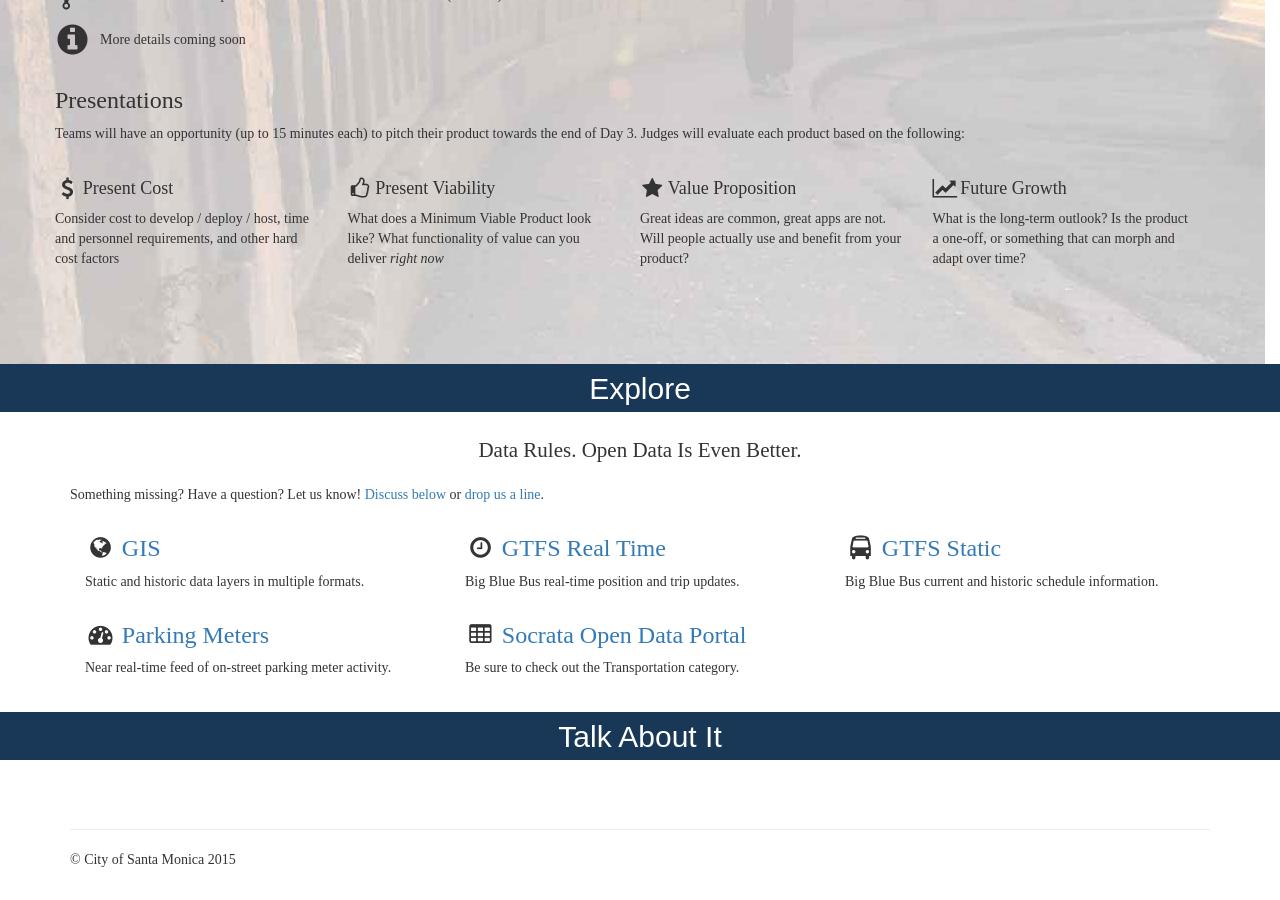
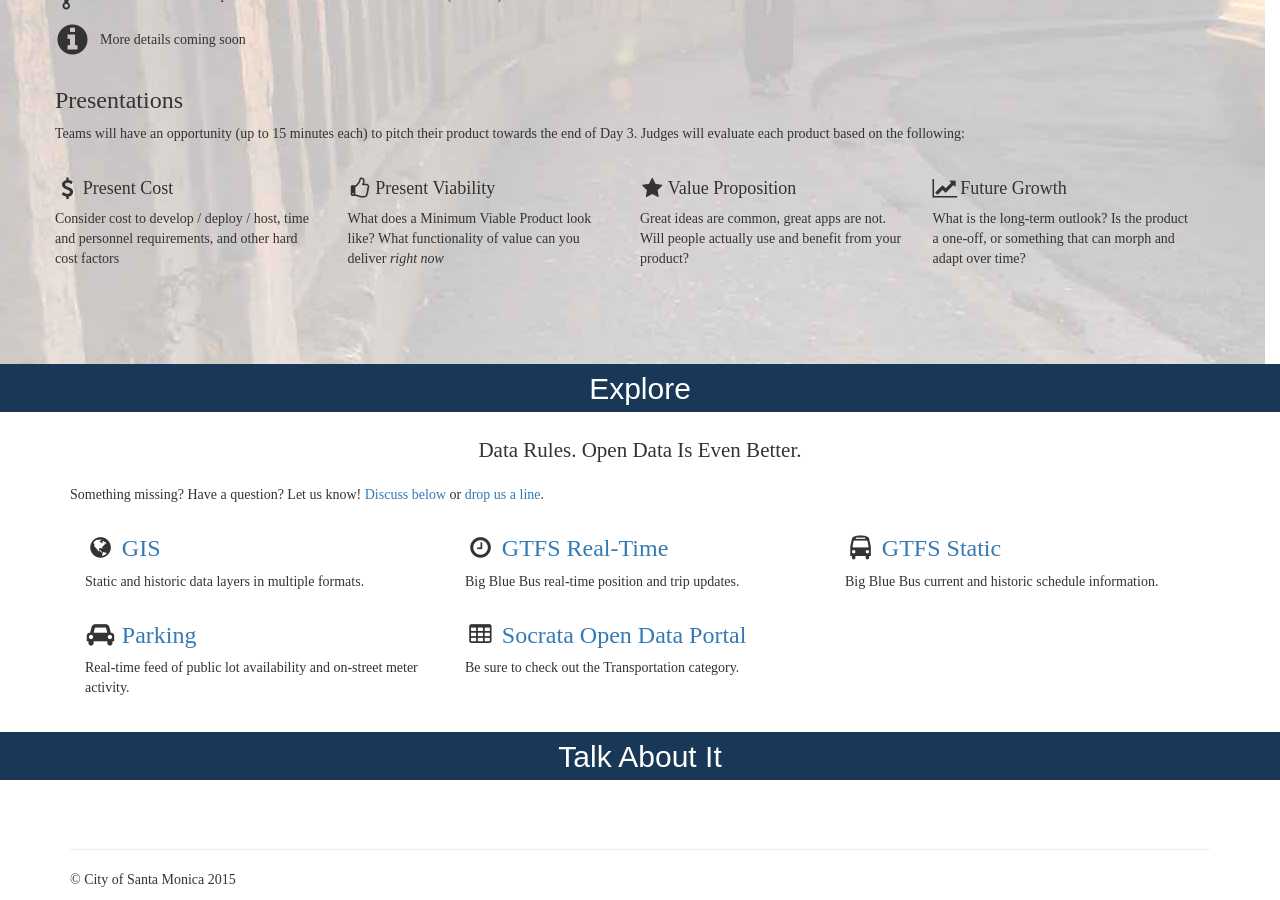
Before and after one commit to CityofSantaMonica/hackthebeach, a Jekyll site: the page built from index.html, in a window 1280 px wide and 900 px high, scrolled down 1811 px. Built offline with Jekyll 4.4.1, drawn with Linux system fonts in a browser that asks for light colours; nearby versions of some CDN libraries; comment, search, counter and statistics services are not loaded.

Commit message:
updated parking source with lot info

```diff
--- a/_data/sources.yaml
+++ b/_data/sources.yaml
@@ -3,7 +3,7 @@
   description: Static and historic data layers in multiple formats.
   icon: fa-globe
 
-- name: GTFS Real Time
+- name: GTFS Real-Time
   url: https://github.com/CityofSantaMonica/GTFS
   description: Big Blue Bus real-time position and trip updates.
   icon: fa-clock-o
@@ -13,10 +13,10 @@
   description: Big Blue Bus current and historic schedule information.
   icon: fa-bus
 
-- name: Parking Meters
+- name: Parking
   url: https://parking.api.smgov.net
-  description: Near real-time feed of on-street parking meter activity.
-  icon: fa-tachometer
+  description: Real-time feed of public lot availability and on-street meter activity.
+  icon: fa-car
 
 - name: Socrata Open Data Portal
   url: https://data.smgov.net/browse
```
